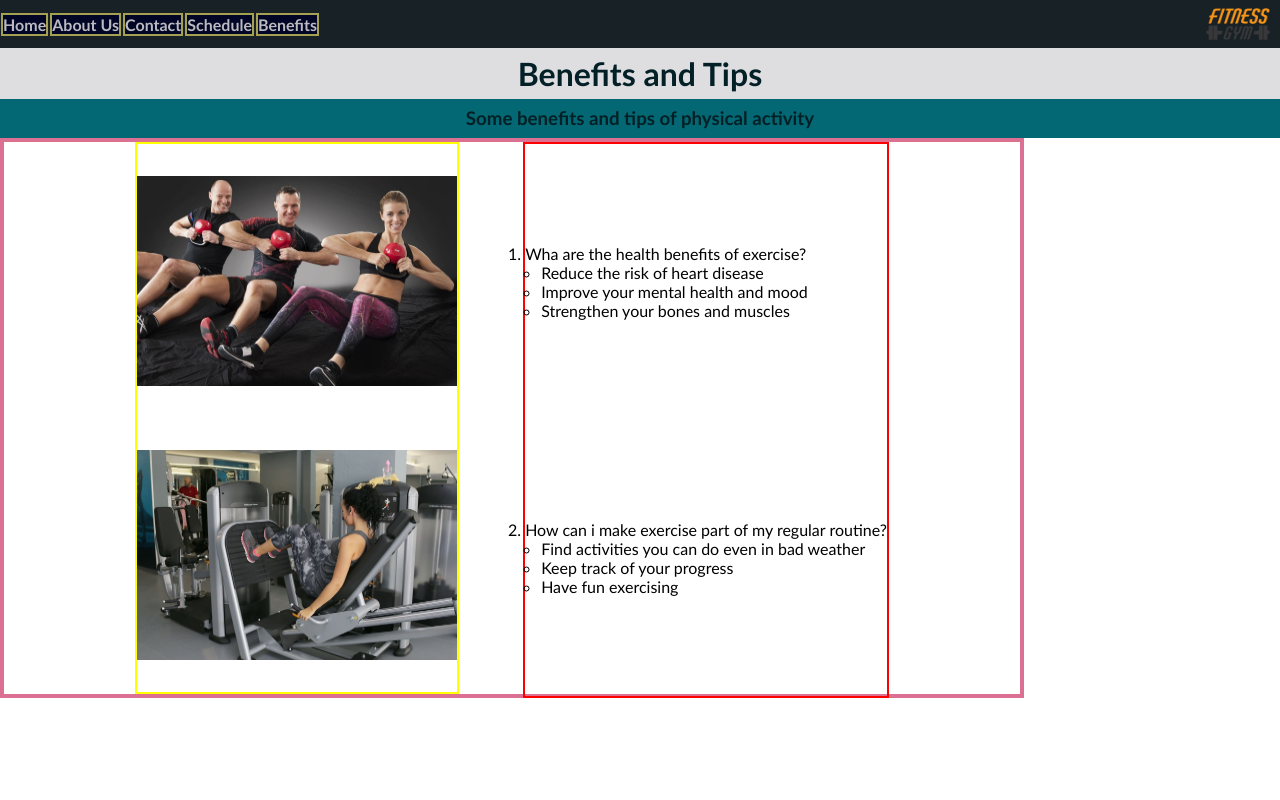
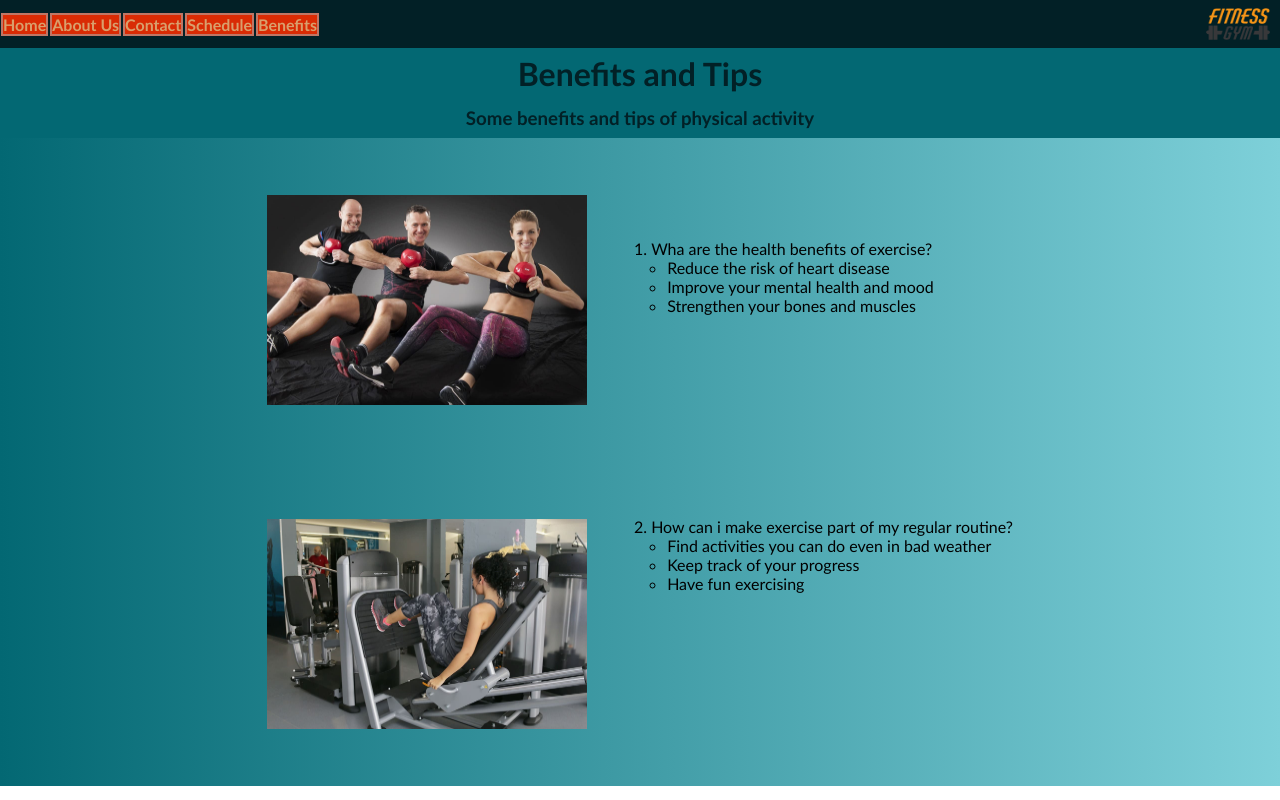
Before and after one commit to ctorresv/Carlos-Arturo-Torres-task3, a plain HTML site: page assets/pages/benefits.html in a window 1280 px wide. Drawn offline with Linux system fonts and the light colour scheme.

Commit message:
Tarea 3 completa

```diff
--- a/assets/pages/benefits.html
+++ b/assets/pages/benefits.html
@@ -6,8 +6,8 @@
     <meta name="viewport" content="width=device-width, initial-scale=1.0">
     <title>Olympus Gym - Benefits</title>
     <link rel="shortcut icon" href="../images/logo.png" type="image/x-icon">
-    <!-- <link rel="stylesheet" href="../styles/style.css"> -->
-    <link rel="stylesheet" href="../styles/style2.css">
+    <link rel="stylesheet" href="../styles/style.css">
+    <!-- <link rel="stylesheet" href="../styles/style2.css">  -->
 </head>
 <body>
     <header>
--- a/assets/styles/style.css
+++ b/assets/styles/style.css
@@ -228,23 +228,21 @@ thead{
 }
 
 .main-benefists{
-    height: 70vh;
-    /* border: 4px solid palevioletred; */
+    height: 81vh;
+    background: linear-gradient(to right, #036873, #7ED0D9);
     display: flex;
     justify-content: center;
-    width: 80%;
 }
 
 .img-list{
     display: flex;
     flex-direction: column;
     justify-content: space-around;
-    /* border: 2px solid yellow; */
+
 }
 
 .list1{
     margin-left: 4rem;
-    /* border: 2px solid red; */
     height: 69.5vh;
     display: flex;
     flex-direction: column;
--- a/assets/styles/style2.css
+++ b/assets/styles/style2.css
@@ -181,15 +181,15 @@ nav>div a:hover{
 }
 
 #color1{
-    background-color: #010626;
+    background: linear-gradient(to right, #010626, #022026);
 }
 
 #color2{
-    background-color: #A6A053;
+    background: linear-gradient(to right, #022026, #182126);
 }
 
 #color3{
-    background-color: #010626;
+    background: linear-gradient(to right, #182126, #A6A053);
 }
 
 #text-contact{
@@ -259,24 +259,20 @@ thead{
 }
 
 .main-benefists{
-
-    height: 70vh;
-    border: 4px solid palevioletred;
+    background: linear-gradient(#182126,#036873);
+    height: 80vh;
     display: flex;
     justify-content: center;
-    width: 80%;
 }
 
 .img-list{
     display: flex;
     flex-direction: column;
     justify-content: space-around;
-    border: 2px solid yellow;
 }
 
 .list1{
     margin-left: 4rem;
-    border: 2px solid red;
     height: 69.5vh;
     display: flex;
     flex-direction: column;
```
Also changed, not shown: assets/pages/about.html (+2 -2 lines), assets/pages/contact.html (+2 -2 lines), assets/pages/schedule.html (+2 -2 lines), index.html (+2 -2 lines).
